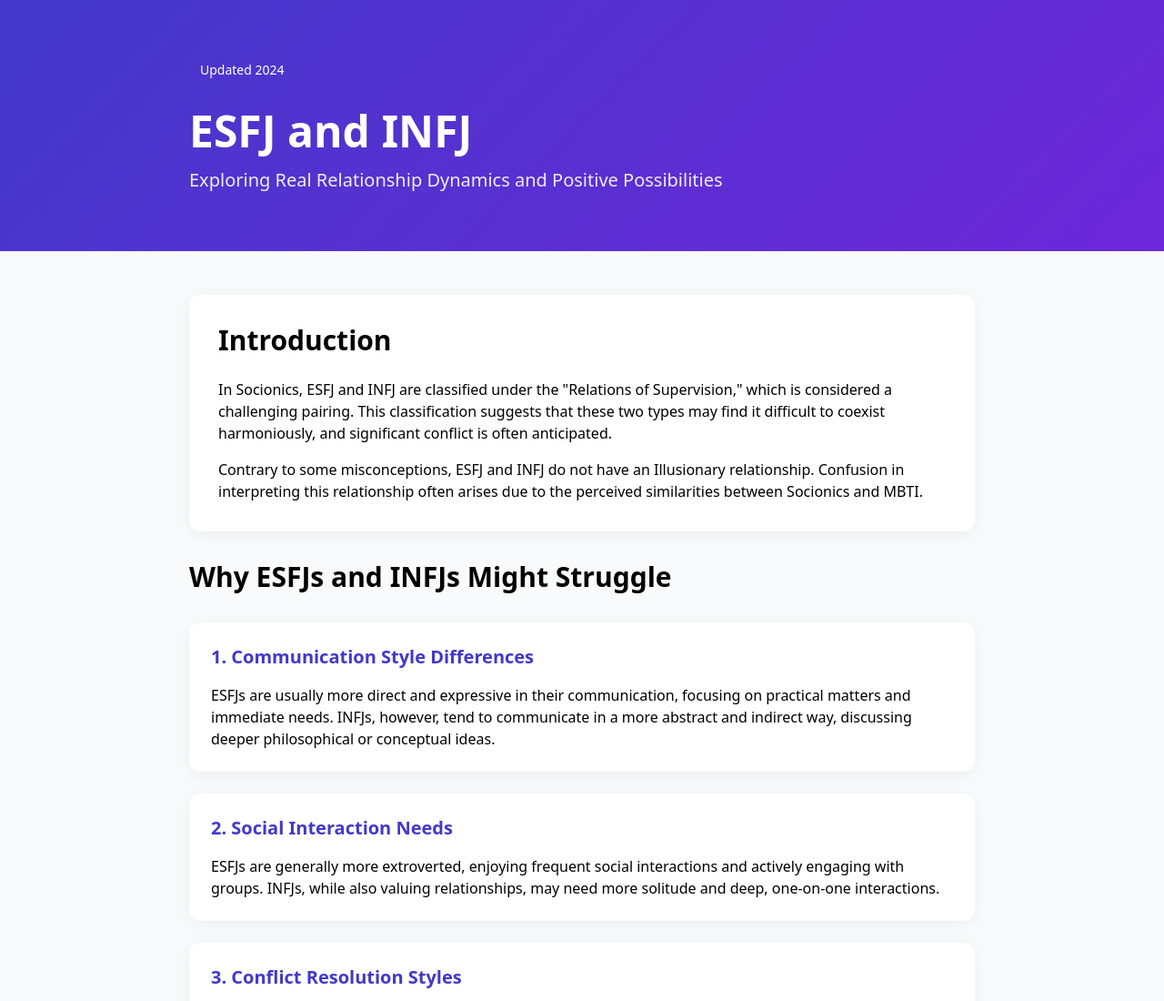
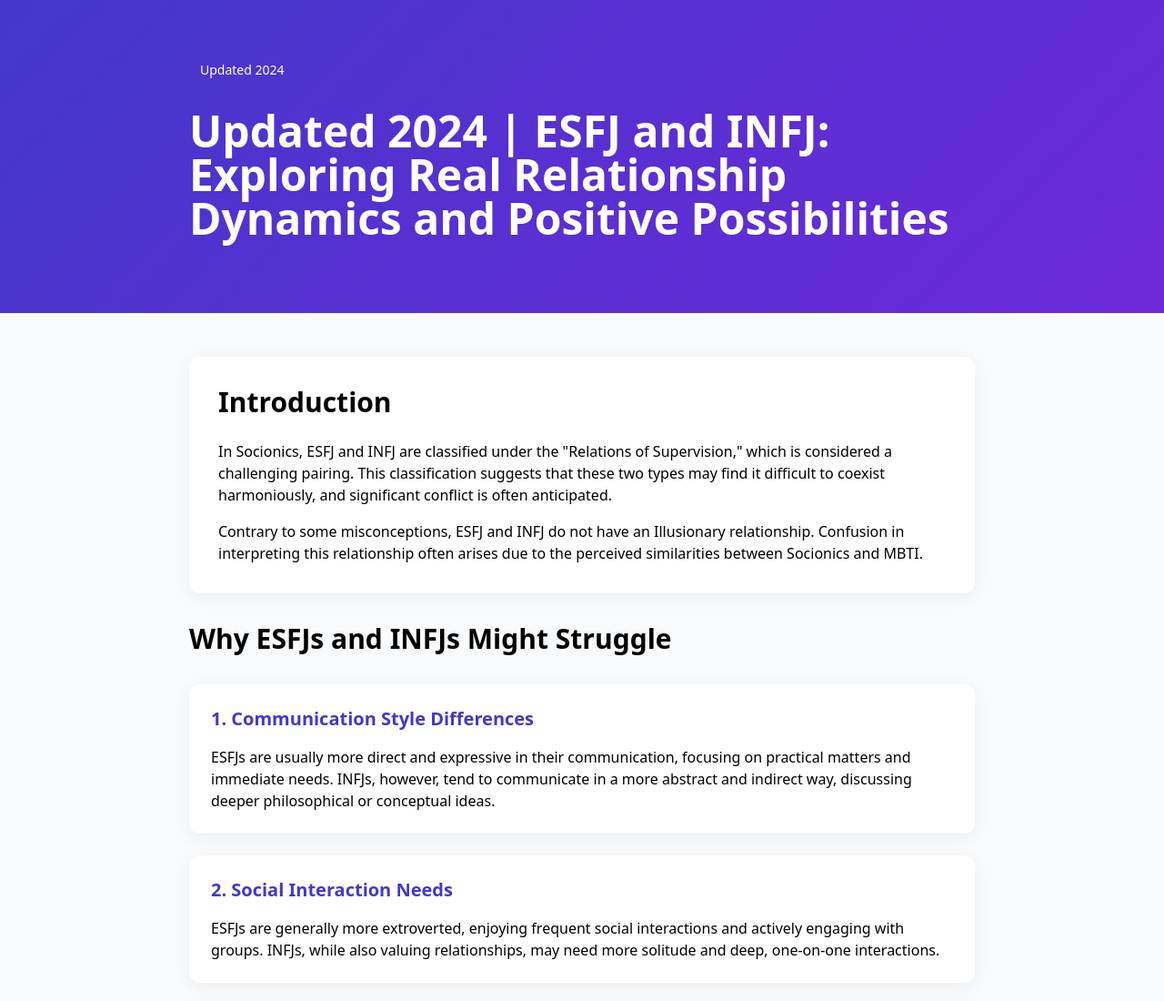
Before and after one commit to esfjandinfj/compatibilityreort, a plain HTML site: page index.html in a window 1280 px wide. Shown: the top 1100 px of the page at 91% size. Drawn offline with nearby package versions, Linux system fonts and the light colour scheme.

Commit message:
Update index.html

```diff
--- a/index.html
+++ b/index.html
@@ -21,8 +21,7 @@
             <div class="mb-8">
                 <span class="bg-white/20 text-sm px-3 py-1 rounded-full">Updated 2024</span>
             </div>
-            <h1 class="text-5xl font-bold mb-4">ESFJ and INFJ</h1>
-            <p class="text-xl opacity-90">Exploring Real Relationship Dynamics and Positive Possibilities</p>
+            <h1 class="text-5xl font-bold mb-4">Updated 2024 | ESFJ and INFJ: Exploring Real Relationship Dynamics and Positive Possibilities</h1>
         </div>
     </header>
 
```
